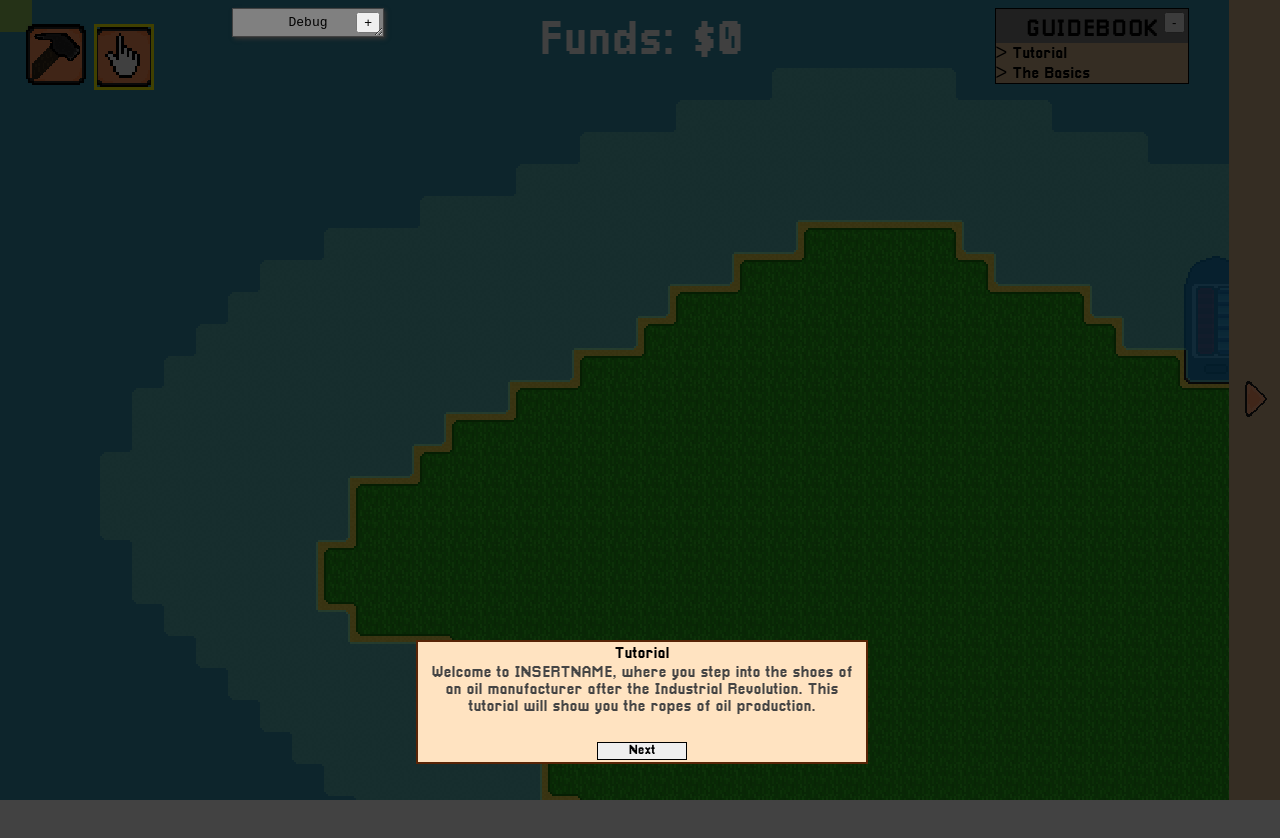
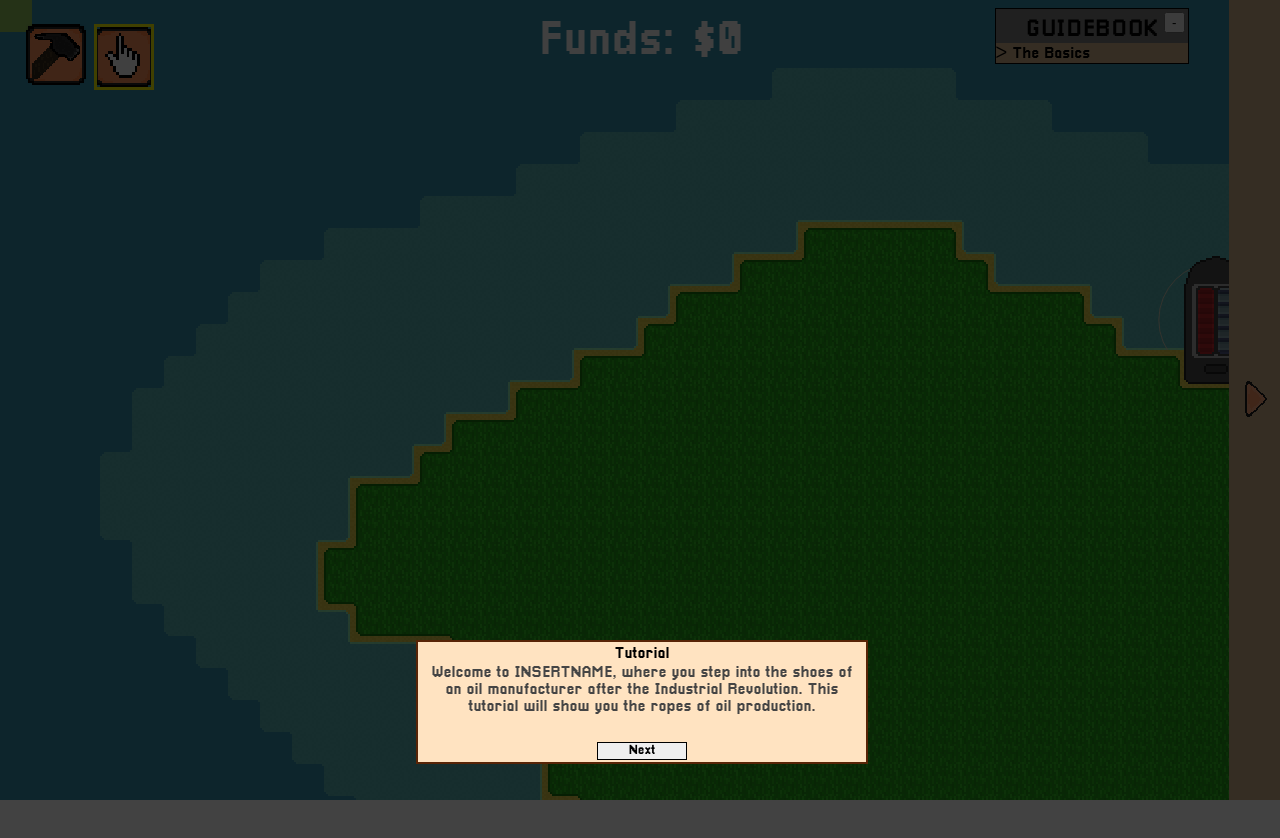
Before and after one commit to Jackal-42/Industry-Game, a plain HTML site: page index.html in a window 1280 px wide. Shown: the top 838 px of the page. Drawn offline with nearby package versions, Linux system fonts and the light colour scheme.

Commit message:
Tutorial Updates

```diff
--- a/framework.js
+++ b/framework.js
@@ -297,7 +297,7 @@ function getFacility(name){
 var activeOverlay = [];
 
 //Creates either a submerging pipe or a ripple
-function Overlay(type, texture, x, y, rotation){
+function Overlay(type, texture, x, y, rotation, data){
   this.texture = texture;
   this.x = x;
   this.y = y;
@@ -351,9 +351,13 @@ var fadeOpacity = 0;
 var fading = false;
 var evalOnFade = "";
 
-var debugging = true;
+var debugging = false;
 var logPipes = false;
 var windowScale = 1;
+
+if(!debugging){
+  document.getElementById("debug").style.display = "none"
+}
 
 var funds = 0;
 
@@ -589,6 +593,8 @@ function selectPlaceable(id, keepOrder){
   hotbarButtons[elementIndex].childNodes[0].classList.add('clickityElement'); // start animation
 
   if(id.includes("menu")){return}
+
+  facilityRotation = 0
 
   if(!keepOrder){
     if(previousPlaceables.includes(id)){
@@ -843,36 +849,17 @@ rightMenu.innerHTML = `
 
   <div id="guidebook">
 
-    <p class="selector" onclick="toggleMenu('tutorial')"><span id="tutorialArrow">ᐳ </span>Tutorial</p>
-
-    <div id="tutorial" class="menu" style="display:none;">
-      Complete each step before reading the next.
+
+    <p class="selector" onclick="toggleMenu('basics')"><span id="basicsArrow">ᐳ </span>The Basics</p>
+
+    <div id="basics" class="menu" style="display:none;">
+      <p>FACILITIES</p>
+      <p class="subtext">Hover over the icon of each button in the inventory to read a brief description of them. You may rotate the facilities before placing it using Z or R. The side of the facility that you connect a pipe to matters. Make sure to utilize every output of your facilities! Use the < and > keys to navigate between recently used facilities.</p>
+
       <br>
-      <p>1. Click on the hammer icon in the top left</p>
-      <p>2. Click on the icon below the gear</p>
-      <p>3. Hover over the first button that pops out to see a description of it</p>
-      <p>4. Click on this button and then on the center of the island. Use the arrow keys to scroll.</p>
-      <p>5. Select the cursor tool found by clicking on the \"checkerboard\" icon, then click on the distiller you just placed.</p>
-      <p>6. The infographic that is shown depicts what types of materials this facility can input or output, indicated by the arrow direction. Click on the oil drop icons for more information.</p>
-      <p>7. Find a crude source facility that produces crude oil, found under the plus icon. Place it down a few tiles away from the left edge of the distiller, and then select the pipe tool. Drag from the oil pump to the distiller to connect.</p>
-      <p>8. Continue to use tooltips to guide you. Your goal is to refine the crude naphtha outputted by the distiller, and then transport the refined naphtha into the ship on the right side of the map. You know that your factory works when you begin to recieve money from selling the oil.</p>
-    </div>
-
-    <p class="selector" onclick="toggleMenu('basics')"><span id="basicsArrow">ᐳ </span>The Basics</p>
-
-    <div id="basics" class="menu" style="display:none;">
-      <p>INVENTORY</p>
-      <p class="subtext">To open your inventory, click the hammer icon in the top left, then click on any of the submenus to expand them. Shift-clicking on the hammer automatically expands all submenus.</p>
-
-      <br>
-
-      <p>FACILITIES</p>
-      <p class="subtext">Hover over the icon of each button in the inventory to read a brief description of them. Find the one labled "Distiller" and click on it. Then, click anywhere on land to place it down. You will need to build up funds to purchase facilities. You may rotate the facility before placing it using Z and X.</p>
-
-      <br>
 
       <p>PIPES</p>
-      <p class="subtext">Select the cursor tool in the inventory and click on the distiller you have just placed. Notice the diagram that appears and the arrows pointing into or away from each side. Clicking on the black drop of oil at the top left reveals that a pipe connected to the distiller at the location of the arrow will input crude oil into the distiller. No other item will be accepted at that loaction. <br> In order to feed the crude oil input, we need to place down a facility with a crude oil output. Find the oil pump facility in your inventory and place it down near the distiller. Clicking on the oil pump with the cursor reveals that it produces crude oil and outputs it to every side. <br> Select the pipe icon in your inventory. Drag in a line from the oil pump to the part of the distiller that accepts crude oil. You will know that you have connected the pipe in the right location when you look at the distiller's diagram and see that the arrow for that input port has turned green.</p>
+      <p class="subtext">You may intersect pipes by dragging straight over a segment. Connect your pipes to the ship to sell your items. Items flow along pipes instantaneously to the next facility at a constant rate, but the facilities take a moment to process them. Pipes may go under the water but facilities cannot.</p>
     </div>
 
 
@@ -912,6 +899,8 @@ rightMenu.innerHTML = `
 `
 
 game.window.appendChild(rightMenu)
+
+document.getElementById('slideMenuRight').style.left = '96%'
 
 
 var upgradeIndexes = []
@@ -1306,7 +1295,7 @@ function connectPipes(x1, y1, x2, y2){
     return;
   }
 
-  createPipeOverlay(x1, y1, x2, y2)
+  if(!(getMapData(x1, y1) == "p" || getMapData(x2, y2) == "p")){createPipeOverlay(x1, y1, x2, y2)}
 
   var endPoints = [];
 
@@ -2490,16 +2479,17 @@ function addPipe(x, y, mode){
       previousPipeY = y;
     }
 
-    if((previousPipeX != x || previousPipeY != y) && conduits[conduitIndex].segments.includes(getMapData(x, y))){
+    if((previousPipeX != x || previousPipeY != y) && (conduits[conduitIndex].corners + conduits[conduitIndex].v + conduits[conduitIndex].h).includes(getMapData(x, y))){
       beginMouseHold = true
 
       crossingPipe = true
     }
 
-    if("-p".includes(getMapData(x, y))){
+    if(("-p" + conduits[conduitIndex].endPoints).includes(getMapData(x, y))){
       if(!beginMouseHold){
         if(getMapData(x, y) == "-"){changeMapData(x, y, conduits[conduitIndex].stub)}
         if((conduits[conduitIndex].endPoints + conduits[conduitIndex].stub + "p-").includes(getMapData(previousPipeX, previousPipeY))){
+          if(x > previousPipeX + 1){console.log("bridge")}
           connectPipes(x, y, previousPipeX, previousPipeY)
         }
       }
--- a/index.html
+++ b/index.html
@@ -17,6 +17,7 @@
           <p>Cursor X: <span id="cursorX"></span></p>
           <p>Cursor Y: <span id="cursorY"></span></p>
           <p>Data At Cursor: <span id="dataAtCursor"></span></p>
+          <button onclick="tutorialIndex = 30; tutorialNext()">Skip Tutorial</button>
           <input type="text" autocomplete="off" id="evalInput" style="font-family: monospace; width: 225px;padding: 1px;" placeholder="use lg() to output result"><button style="margin-bottom: 6px;" onclick="document.getElementById('errorOutput').innerHTML = ''; document.getElementById('evalOutput').innerHTML = ''; try{eval(document.getElementById('evalInput').value)}catch(err){document.getElementById('errorOutput').innerHTML = err}">Evaluate</button><br>
           <p style="color: black;" id="evalOutput"></p>
           <p style="color: red" id="errorOutput"></p>
--- a/main.js
+++ b/main.js
@@ -435,7 +435,15 @@ var tutorial = [
   },
 
   {
-    text: "<p>And that's it! Keep checking the tooltips and the guidebook if you need help.</p> <br> <button onclick=\"tutorialNext()\">Next</button>",
+    text: "<p>You've just connected a pipe up to the tanker ship, where the naphtha you produced is being sold for a profit. You can pump oil into the six ports on either side of the ship.</p> <br> <button onclick=\"tutorialNext()\">Next</button>",
+    action: function(){
+      //29
+
+    },
+  },
+
+  {
+    text: "<p>The distiller produces more than just naphtha. Make sure to fully utilize all of its outputs, and make the most of tooltips and the infigraphic menus. That's all for the tutorial. Have fun!</p> <br> <button onclick=\"tutorialNext()\">Next</button>",
     action: function(){
       //29
       lockIndicatorBox = false
@@ -483,6 +491,16 @@ window.onerror = function (errorMsg, url, lineNumber, column, errorObj) {
   game.loop()
 }
 
+function debug(){
+  if(debugging){
+    debugging = false
+    document.getElementById("debug").style.display = "none"
+  }else{
+    debugging = true
+    document.getElementById("debug").style.display = "block"
+  }
+}
+
 //Rotates the facility placement cursor when tapping R or Z
 document.addEventListener("keydown", function (e) {
   if(doingTutorial){return}
@@ -1102,10 +1120,11 @@ game.loop = function(){
     document.getElementById("dataAtCursor").innerHTML = tiles[tileIds.indexOf(getMapData(mouseX, mouseY))][0]
   }
 
+  //All righty-o, it seems that the code in this block actually prevents the game from functioning properly, so the variable updates have been commented out but I am keeping it just in case. Maybe a code remnant
   if(conduitSelected != "erase" && conduitSelected != "facility"){
     if(conduits[conduitIndex].endPoints.includes(getMapData(mouseX, mouseY))){
-      previousPipeX = mouseX;
-      previousPipeY = mouseY;
+      // previousPipeX = mouseX;
+      // previousPipeY = mouseY;
     }
   }
 
@@ -1547,6 +1566,9 @@ game.loop = function(){
   //Draws each of the facilities
   for(var i = 0, l = areas[areaIndex].networks.length; i < l; i++){
     if(areas[areaIndex].networks[i].name != "pipeSegment"){
+      if(areas[areaIndex].networks[i].name == "ship"){
+        continue;
+      }
       ctx.save()
       ctx.translate(((areas[areaIndex].networks[i].points[0][0] * 32) - scrollX/4) + 16, ((areas[areaIndex].networks[i].points[0][1] * 32) - scrollY/4) + 16)
       if(areas[areaIndex].networks[i].name == "ship"){
@@ -1605,9 +1627,18 @@ game.loop = function(){
       ctx.strokeStyle = "rgb(200, 200, 255)"
       ctx.globalAlpha = (2-(activeOverlay[i].data.age/100))
       ctx.beginPath()
-      ctx.arc((activeOverlay[i].x*32)-scrollX/4 + 16, (activeOverlay[i].y*32)-scrollY/4 + 16, 1 + activeOverlay[i].data.age/8, 0, 2 * Math.PI);
+      if(activeOverlay[i].rotation !== 0){
+        ctx.arc((activeOverlay[i].x*32)-scrollX/4 + 16, (activeOverlay[i].y*32)-scrollY/4 + 16, (1 + activeOverlay[i].data.age/8)*4, 0, 2 * Math.PI);
+      }else{
+        ctx.arc((activeOverlay[i].x*32)-scrollX/4 + 16, (activeOverlay[i].y*32)-scrollY/4 + 16, 1 + activeOverlay[i].data.age/8, 0, 2 * Math.PI);
+      }
       ctx.stroke()
-      activeOverlay[i].data.age++
+      if(activeOverlay[i].rotation !== 0){
+        activeOverlay[i].data.age += 0.4
+      }else{
+        activeOverlay[i].data.age += 0.6
+      }
+
       if(activeOverlay[i].data.age > 200){
         activeOverlay.splice(i, 1)
         i--
@@ -1616,6 +1647,57 @@ game.loop = function(){
       ctx.globalAlpha = 1;
     }
   }
+
+  ctx.globalCompositeOperation = "source-over"
+  for(var i = 0, l = areas[areaIndex].networks.length; i < l; i++){
+    if(areas[areaIndex].networks[i].name != "pipeSegment"){
+      if(areas[areaIndex].networks[i].name != "ship"){
+        continue;
+      }
+      ctx.save()
+      ctx.translate(((areas[areaIndex].networks[i].points[0][0] * 32) - scrollX/4) + 16, ((areas[areaIndex].networks[i].points[0][1] * 32) - scrollY/4) + 16)
+      if(areas[areaIndex].networks[i].name == "ship"){
+        ctx.translate(0, -32)
+      }
+      ctx.rotate(areas[areaIndex].networks[i].rotation * (Math.PI/180))
+      var facilityTextureName = areas[areaIndex].networks[i].name
+      if(areas[areaIndex].networks[i].name == "t_valve"){
+        if(areas[areaIndex].networks[i].data.direction == "left"){
+          facilityTextureName = "t_valve_left"
+        }else{
+          facilityTextureName = "t_valve_right"
+        }
+      }
+      var facilityTexture = game.getTexture(facilityTextureName)
+      ctx.drawImage(facilityTexture, -16, -16, facilityTexture.width * 2, facilityTexture.height * 2)
+      ctx.restore()
+      if(framesElapsed % 4 == 1 && Math.random() < 0.015){
+        activeOverlay.push(new Overlay("ripple", "null", areas[areaIndex].networks[i].points[0][0] + 0.5, areas[areaIndex].networks[i].points[0][1] + 0.5, 1))
+      }
+      ctx.save()
+      if(areas[areaIndex].networks[i].warnings.length >= 1){
+        ctx.translate(((areas[areaIndex].networks[i].points[0][0] * 32) - scrollX/4), ((areas[areaIndex].networks[i].points[0][1] * 32) - scrollY/4))
+        for(var j = 0, jl = facilities.length; j < jl; j++){
+          if(facilities[j].name == areas[areaIndex].networks[i].name){
+            if(areas[areaIndex].networks[i].rotation == 0){
+              ctx.drawImage(game.getTexture("warning"), -8 + facilities[j].width*32, -8, 16, 16)
+            }
+            if(areas[areaIndex].networks[i].rotation == 90){
+              ctx.drawImage(game.getTexture("warning"), 24, -8, 16, 16)
+            }
+            if(areas[areaIndex].networks[i].rotation == 180){
+              ctx.drawImage(game.getTexture("warning"), 24, 24 - facilities[j].height*32, 16, 16)
+            }
+            if(areas[areaIndex].networks[i].rotation == 270){
+              ctx.drawImage(game.getTexture("warning"), -8 + facilities[j].height*32, 24 - facilities[j].width*32, 16, 16)
+            }
+          }
+        }
+      }
+      ctx.restore()
+    }
+  }
+
   for( var i = 0, l = activeOverlay.length; i < l; i++){
     if(activeOverlay[i].type == "pipe" || activeOverlay[i].type == "arrow"){
       ctx.save()
```
